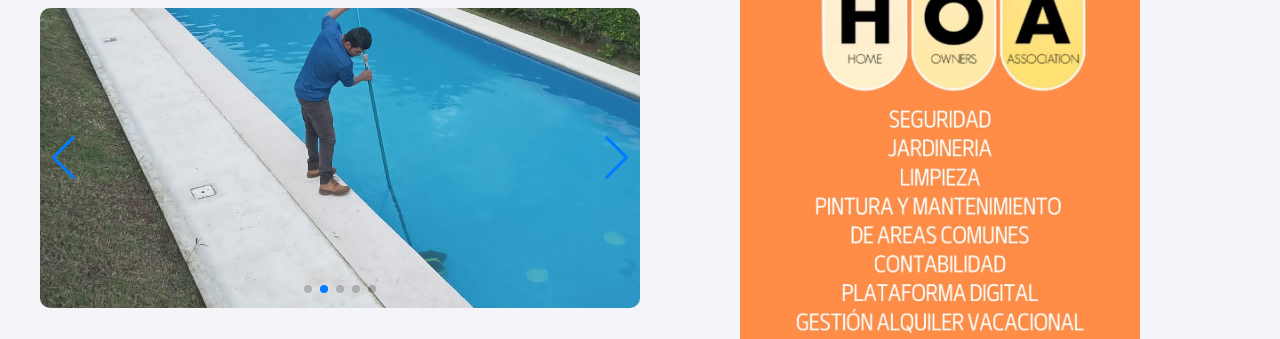
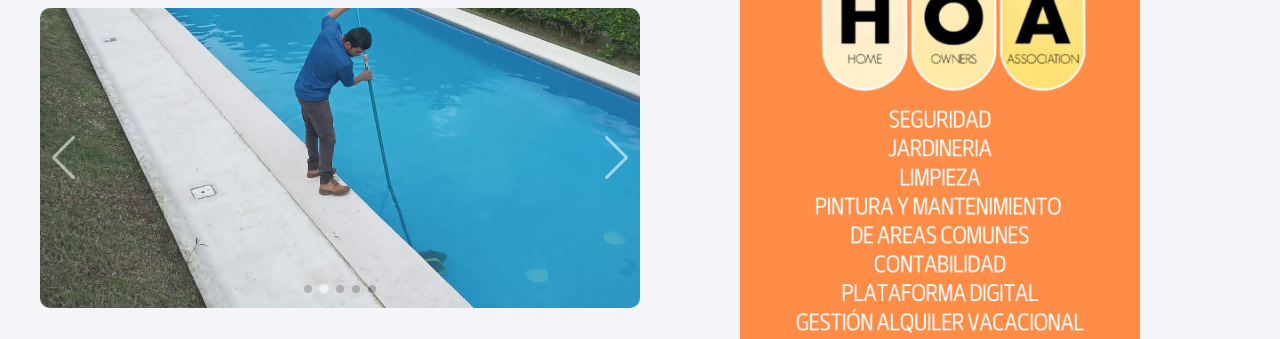
Before and after one commit to hershiserponce/City, a React (Vite) app: page / in a window 1280 px wide. Shown: the part 840-1179 px from the top of the page. Built offline with nearby package versions, Linux system fonts and the light colour scheme.

Commit message:
cambiando color de navegacion del slider

```diff
--- a/src/css/Services.css
+++ b/src/css/Services.css
@@ -214,10 +214,6 @@ flex-direction: column;
     width: 100%;
   }
 
-
-
-
-
   .containerimgservicios {
     width: 100%;
     display: flex;
@@ -234,8 +230,8 @@ flex-direction: column;
   .imgservices {
     width: 100%;
     height: 100%; /* Se adapta al contenedor del slider */
-    /*object-fit: cover;*/ /* Mantiene proporción recortando si es necesario */
-    object-fit: cover;
+    /*object-fit: contain;*/
+    object-fit: cover;/* Mantiene proporción recortando si es necesario */
     border-radius: 10px;
   }
 
@@ -253,3 +249,29 @@ flex-direction: column;
       height: 200px; /* Ajuste de altura en pantallas pequeñas */
     }
   }
+
+
+
+  /* Personalización de las flechas */
+.swiper-button-next::after,
+.swiper-button-prev::after {
+  color: rgba(255, 255, 255, 0.562); /* Cambia el color de las flechas */
+
+
+}
+
+/* Personalización de los puntos de paginación */
+.swiper-pagination-bullet {
+  background-color: #d3d3d3; /* Color de los puntos inactivos */
+  width: 12px;
+  height: 12px;
+  margin: 0 5px;
+  opacity: 0.6; /* Hace que los puntos inactivos sean un poco translúcidos */
+  transition: background-color 0.3s, opacity 0.3s; /* Suaviza los cambios */
+}
+
+.swiper-pagination-bullet-active{
+  background-color: rgba(255, 255, 255, 0.562) !important; /* Color del punto activo */
+  opacity: 1; /* Punto activo completamente visible */
+  transform: scale(1.2); /* Escala el punto activo para hacerlo más visible */
+}
```
